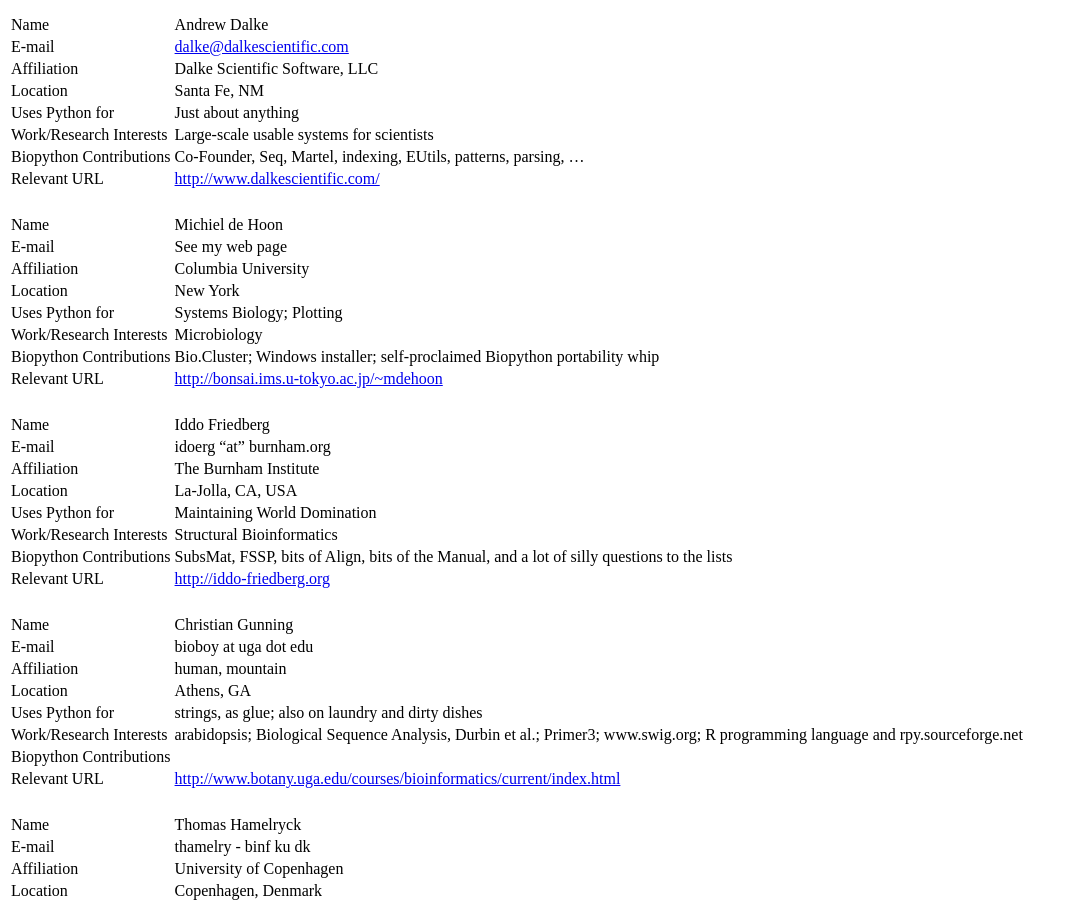
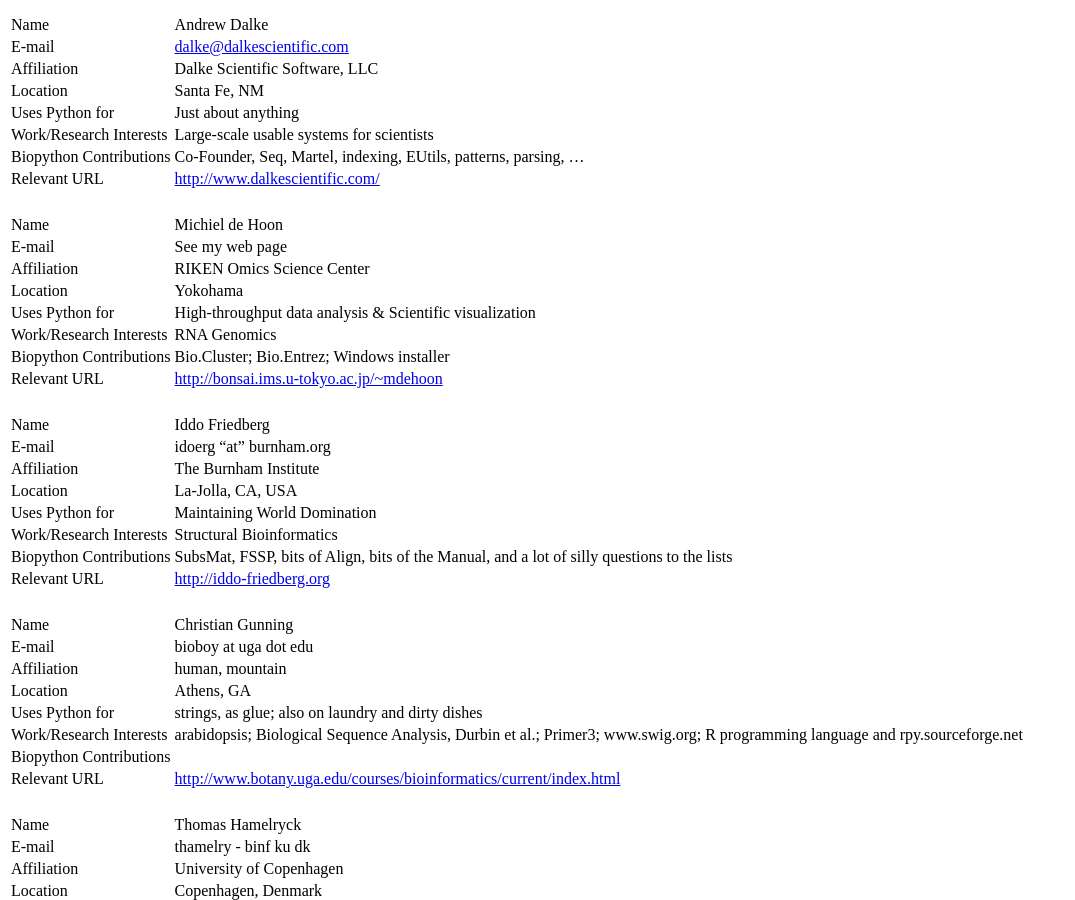
Before and after one commit to biopython/biopython.github.io, a Jekyll site: the page built from wiki/Participants.md, in a window 1280 px wide and 900 px high, scrolled down 923 px. Shown: the whole window, without its empty margins (0-1075 px from the left). Built offline with Jekyll 4.4.1, drawn with Linux system fonts in a browser that asks for light colours.

Commit message:
Change to wiki page

```diff
--- a/wiki/Participants.md
+++ b/wiki/Participants.md
@@ -61,16 +61,16 @@ Note: People are listed here alphabetically by surname.
 | Biopython Contributions | Co-Founder, Seq, Martel, indexing, EUtils, patterns, parsing, ... |
 | Relevant URL            | <http://www.dalkescientific.com/>                                 |
 
-|                         |                                                                            |
-|-------------------------|----------------------------------------------------------------------------|
-| Name                    | Michiel de Hoon                                                            |
-| E-mail                  | See my web page                                                            |
-| Affiliation             | Columbia University                                                        |
-| Location                | New York                                                                   |
-| Uses Python for         | Systems Biology; Plotting                                                  |
-| Work/Research Interests | Microbiology                                                               |
-| Biopython Contributions | Bio.Cluster; Windows installer; self-proclaimed Biopython portability whip |
-| Relevant URL            | <http://bonsai.ims.u-tokyo.ac.jp/~mdehoon>                                 |
+|                         |                                                          |
+|-------------------------|----------------------------------------------------------|
+| Name                    | Michiel de Hoon                                          |
+| E-mail                  | See my web page                                          |
+| Affiliation             | RIKEN Omics Science Center                               |
+| Location                | Yokohama                                                 |
+| Uses Python for         | High-throughput data analysis & Scientific visualization |
+| Work/Research Interests | RNA Genomics                                             |
+| Biopython Contributions | Bio.Cluster; Bio.Entrez; Windows installer               |
+| Relevant URL            | <http://bonsai.ims.u-tokyo.ac.jp/~mdehoon>               |
 
 |                         |                                                                                             |
 |-------------------------|---------------------------------------------------------------------------------------------|
```
Also changed, not shown: 1 other file.
